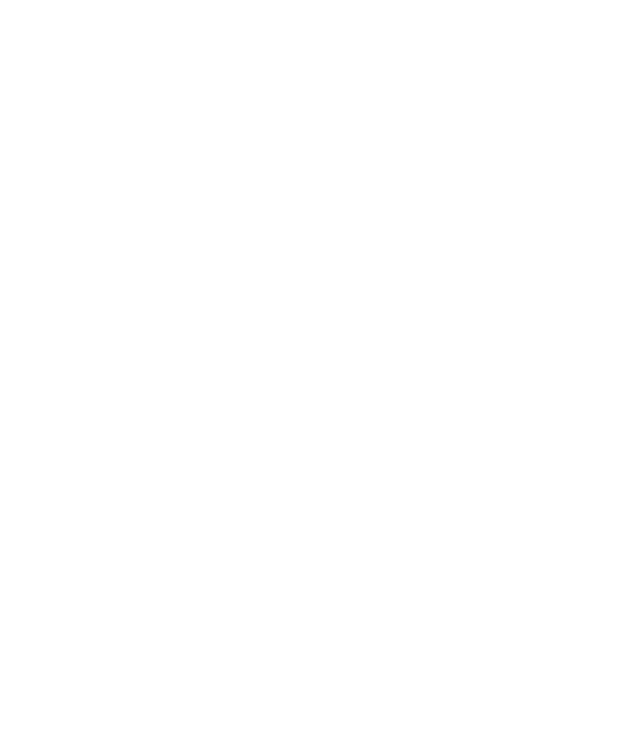
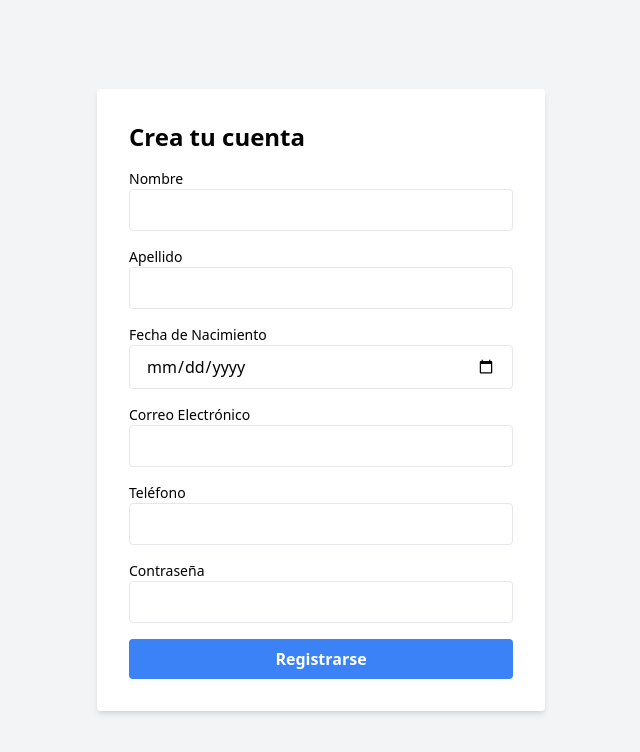
Before and after one commit to Darkyapper/alumnet, a React (Vite) app: page /sign-up in a window 1280 px wide. Before the commit this address had no page. Shown: the top 752 px of the page, without its empty margins (319-959 px from the left). Built offline with nearby package versions, Linux system fonts and the light colour scheme.

Commit message:
add sign-up page and form, integrate Supabase for user registration, and implement scroll-to-top functionality

```diff
--- a/package.json
+++ b/package.json
@@ -10,6 +10,8 @@
     "preview": "vite preview"
   },
   "dependencies": {
+    "@supabase/supabase-js": "^2.47.2",
+    "bcryptjs": "^2.4.3",
     "react": "^18.3.1",
     "react-dom": "^18.3.1",
     "react-icons": "^5.4.0",
--- a/src/App.jsx
+++ b/src/App.jsx
@@ -1,11 +1,15 @@
 import { BrowserRouter as Router, Routes, Route, Link } from "react-router-dom";
 import Home from "./pages/Home";
+import ScrollToTop from "./components/scrollToTop/ScrollToTop";
+import SignUp from "./pages/SignUp";
 
 function App() {
   return (
     <Router>
+      <ScrollToTop />
       <Routes>
         <Route path="/" element={<Home />} />
+        <Route path="/sign-up" element={<SignUp />} />
       </Routes>
     </Router>
   );
--- /dev/null
+++ b/src/components/landingFooter/LandingFooter.jsx
@@ -0,0 +1,66 @@
+import React from "react";
+import { FaFacebook, FaTwitter, FaInstagram, FaLinkedin } from "react-icons/fa";
+
+function LandingFooter() {
+  return (
+    <footer className="bg-[#25273C] text-white py-10">
+      <div className="container mx-auto grid grid-cols-1 md:grid-cols-4 gap-6 px-6">
+        {/* Sobre Nosotros */}
+        <div>
+          <h3 className="text-lg font-normal mb-4 anton-font">Sobre Nosotros</h3>
+          <ul>
+            <li><a href="/about" className="text-gray-400 hover:text-white raleway-font">Nuestra misión</a></li>
+            <li><a href="/team" className="text-gray-400 hover:text-white raleway-font">El equipo</a></li>
+            <li><a href="/contact" className="text-gray-400 hover:text-white raleway-font">Contacto</a></li>
+          </ul>
+        </div>
+
+        {/* Ayuda y Soporte */}
+        <div>
+          <h3 className="text-lg font-normal mb-4 anton-font">Ayuda y Soporte</h3>
+          <ul>
+            <li><a href="/help" className="text-gray-400 hover:text-white raleway-font">Centro de Ayuda</a></li>
+            <li><a href="/faq" className="text-gray-400 hover:text-white raleway-font">Preguntas Frecuentes</a></li>
+            <li><a href="/support" className="text-gray-400 hover:text-white raleway-font">Soporte Técnico</a></li>
+          </ul>
+        </div>
+
+        {/* Términos y Privacidad */}
+        <div>
+          <h3 className="text-lg font-normal mb-4 anton-font">Términos y Privacidad</h3>
+          <ul>
+            <li><a href="/terms" className="text-gray-400 hover:text-white raleway-font">Términos de Uso</a></li>
+            <li><a href="/privacy" className="text-gray-400 hover:text-white raleway-font">Política de Privacidad</a></li>
+            <li><a href="/cookies" className="text-gray-400 hover:text-white raleway-font">Política de Cookies</a></li>
+          </ul>
+        </div>
+
+        {/* Social */}
+        <div>
+          <h3 className="text-lg font-normal anton-font mb-4">Social</h3>
+          <div className="flex space-x-4">
+            <a href="https://facebook.com/alumnet" target="_blank" rel="noopener noreferrer" className="text-gray-400 hover:text-white">
+              <FaFacebook className="text-2xl" />
+            </a>
+            <a href="https://twitter.com/alumnet" target="_blank" rel="noopener noreferrer" className="text-gray-400 hover:text-white">
+              <FaTwitter className="text-2xl" />
+            </a>
+            <a href="https://instagram.com/alumnet" target="_blank" rel="noopener noreferrer" className="text-gray-400 hover:text-white">
+              <FaInstagram className="text-2xl" />
+            </a>
+            <a href="https://linkedin.com/company/alumnet" target="_blank" rel="noopener noreferrer" className="text-gray-400 hover:text-white">
+              <FaLinkedin className="text-2xl" />
+            </a>
+          </div>
+        </div>
+      </div>
+
+      {/* Footer Bottom */}
+      <div className="mt-10 border-t border-gray-700 pt-6 text-center text-gray-400 text-sm">
+        <p  className="raleway-font">&copy; 2024 AlumNet. Todos los derechos reservados.</p>
+      </div>
+    </footer>
+  );
+}
+
+export default LandingFooter;
--- /dev/null
+++ b/src/components/scrollToTop/ScrollToTop.jsx
@@ -0,0 +1,12 @@
+import { useEffect } from 'react';
+import { useLocation } from 'react-router-dom';
+
+export default function ScrollToTop() {
+  const { pathname } = useLocation();
+
+  useEffect(() => {
+    window.scrollTo(0, 0);
+  }, [pathname]);
+
+  return null;
+}
--- /dev/null
+++ b/src/components/signUpForm/SignUpForm.jsx
@@ -0,0 +1,146 @@
+import React, { useState } from "react";
+import { supabase } from "../supabase/supabaseClient";
+import bcrypt from "bcryptjs";
+
+function SignUpForm() {
+  const [formData, setFormData] = useState({
+    first_name: "",
+    last_name: "",
+    birth_date: "",
+    email: "",
+    phone: "",
+    password: "",
+  });
+
+  const [loading, setLoading] = useState(false);
+  const [error, setError] = useState(null);
+  const [success, setSuccess] = useState(false);
+
+  const handleChange = (e) => {
+    const { name, value } = e.target;
+    setFormData({ ...formData, [name]: value });
+  };
+
+  const handleSubmit = async (e) => {
+    e.preventDefault();
+    setLoading(true);
+    setError(null);
+
+    try {
+      // Generar el hash de la contraseña
+      const salt = await bcrypt.genSalt(10);
+      const hashedPassword = await bcrypt.hash(formData.password, salt);
+
+      // Crear una copia de los datos del formulario con la contraseña hasheada
+      const dataToSubmit = {
+        ...formData,
+        password: hashedPassword,
+      };
+
+      // Insertar el usuario en la tabla user_account
+      const { error } = await supabase.from("user_account").insert([dataToSubmit]);
+
+      if (error) throw error;
+
+      setSuccess(true);
+      setFormData({
+        first_name: "",
+        last_name: "",
+        birth_date: "",
+        email: "",
+        phone: "",
+        password: "",
+      });
+    } catch (err) {
+      setError(err.message);
+    } finally {
+      setLoading(false);
+    }
+  };
+
+  return (
+    <div className="bg-gray-100 min-h-screen flex items-center justify-center">
+      <div className="bg-white p-8 rounded shadow-md w-full max-w-md">
+        <h1 className="text-2xl font-bold mb-4">Crea tu cuenta</h1>
+        {error && <p className="text-red-500">{error}</p>}
+        {success && <p className="text-green-500">¡Registro exitoso!</p>}
+        <form onSubmit={handleSubmit} className="space-y-4">
+          <div>
+            <label className="block text-sm font-medium">Nombre</label>
+            <input
+              type="text"
+              name="first_name"
+              value={formData.first_name}
+              onChange={handleChange}
+              required
+              className="w-full px-4 py-2 border rounded"
+            />
+          </div>
+          <div>
+            <label className="block text-sm font-medium">Apellido</label>
+            <input
+              type="text"
+              name="last_name"
+              value={formData.last_name}
+              onChange={handleChange}
+              required
+              className="w-full px-4 py-2 border rounded"
+            />
+          </div>
+          <div>
+            <label className="block text-sm font-medium">Fecha de Nacimiento</label>
+            <input
+              type="date"
+              name="birth_date"
+              value={formData.birth_date}
+              onChange={handleChange}
+              required
+              className="w-full px-4 py-2 border rounded"
+            />
+          </div>
+          <div>
+            <label className="block text-sm font-medium">Correo Electrónico</label>
+            <input
+              type="email"
+              name="email"
+              value={formData.email}
+              onChange={handleChange}
+              required
+              className="w-full px-4 py-2 border rounded"
+            />
+          </div>
+          <div>
+            <label className="block text-sm font-medium">Teléfono</label>
+            <input
+              type="tel"
+              name="phone"
+              value={formData.phone}
+              onChange={handleChange}
+              className="w-full px-4 py-2 border rounded"
+            />
+          </div>
+          <div>
+            <label className="block text-sm font-medium">Contraseña</label>
+            <input
+              type="password"
+              name="password"
+              value={formData.password}
+              onChange={handleChange}
+              required
+              className="w-full px-4 py-2 border rounded"
+            />
+          </div>
+          <button
+            type="submit"
+            className="bg-blue-500 text-white px-4 py-2 rounded font-bold w-full hover:bg-blue-600"
+            disabled={loading}
+          >
+            {loading ? "Registrando..." : "Registrarse"}
+          </button>
+        </form>
+      </div>
+    </div>
+  );
+}
+
+export default SignUpForm;
--- /dev/null
+++ b/src/components/supabase/supabaseClient.js
@@ -0,0 +1,6 @@
+import { createClient } from '@supabase/supabase-js';
+
+const SUPABASE_URL = 'https://mqqzxmrejmrhqdbmrerx.supabase.co'; // Reemplaza con tu URL
+const SUPABASE_ANON_KEY = 'eyJhbGciOiJIUzI1NiIsInR5cCI6IkpXVCJ9.eyJpc3MiOiJzdXBhYmFzZSIsInJlZiI6Im1xcXp4bXJlam1yaHFkYm1yZXJ4Iiwicm9sZSI6ImFub24iLCJpYXQiOjE3MzM1MzM5NDcsImV4cCI6MjA0OTEwOTk0N30.c2dEKdSnYNbYfA-ksdwu_pufC_e3IG1QjAuNrT1reCc'; // Reemplaza con tu clave anónima
+
+export const supabase = createClient(SUPABASE_URL, SUPABASE_ANON_KEY);
--- a/src/index.css
+++ b/src/index.css
@@ -1,3 +1,12 @@
+@import url('https://fonts.googleapis.com/css2?family=Anton&family=Raleway:ital,wght@0,100..900;1,100..900&display=swap');
 @tailwind base;
 @tailwind components;
 @tailwind utilities;
+
+.anton-font {
+  font-family: 'Anton', sans-serif;
+}
+
+.raleway-font {
+  font-family: 'Raleway', sans-serif;
+}
--- a/src/pages/Home.jsx
+++ b/src/pages/Home.jsx
@@ -1,11 +1,14 @@
 import LandingPage from "../components/landingPage/LandingPage";
 import LandingNavbar from "../components/landingNavbar/LandingNavbar";
+import "../components/landingPage/LandingPage.css"
+import LandingFooter from "../components/landingFooter/LandingFooter";
 
 function Home() {
   return (
     <div>
       <LandingNavbar />
       <LandingPage />
+      <LandingFooter />
     </div>
   );
 }
--- /dev/null
+++ b/src/pages/SignUp.jsx
@@ -0,0 +1,8 @@
+import React from "react";
+import SignUpForm from "../components/signUpForm/SignUpForm";
+
+function SignUp() {
+  return <SignUpForm />;
+}
+
+export default SignUp;
```
Also changed, not shown: src/components/landingPage/LandingPage.jsx (+22 -11 lines), 1 other file (tests, documents, lock files or other folders).
